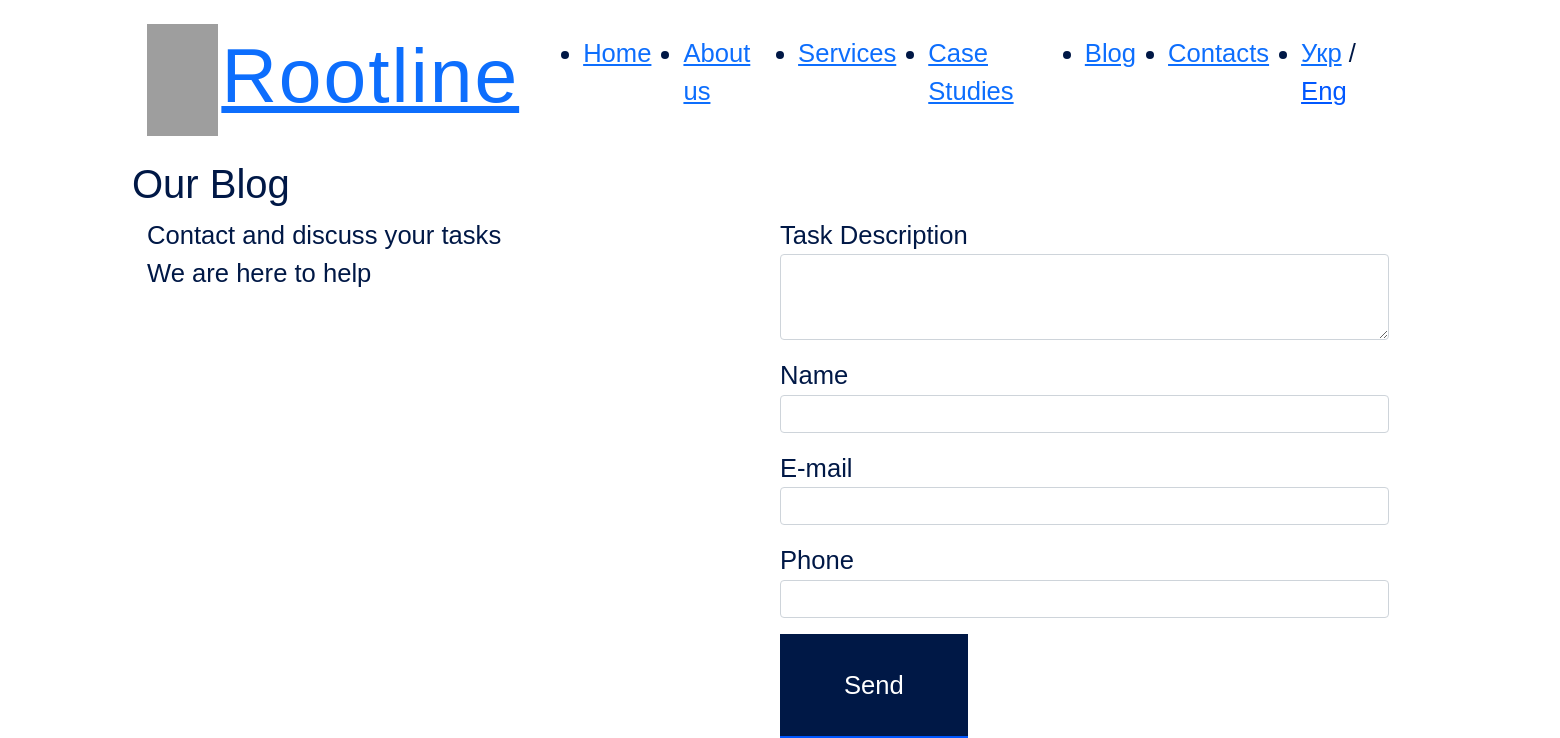
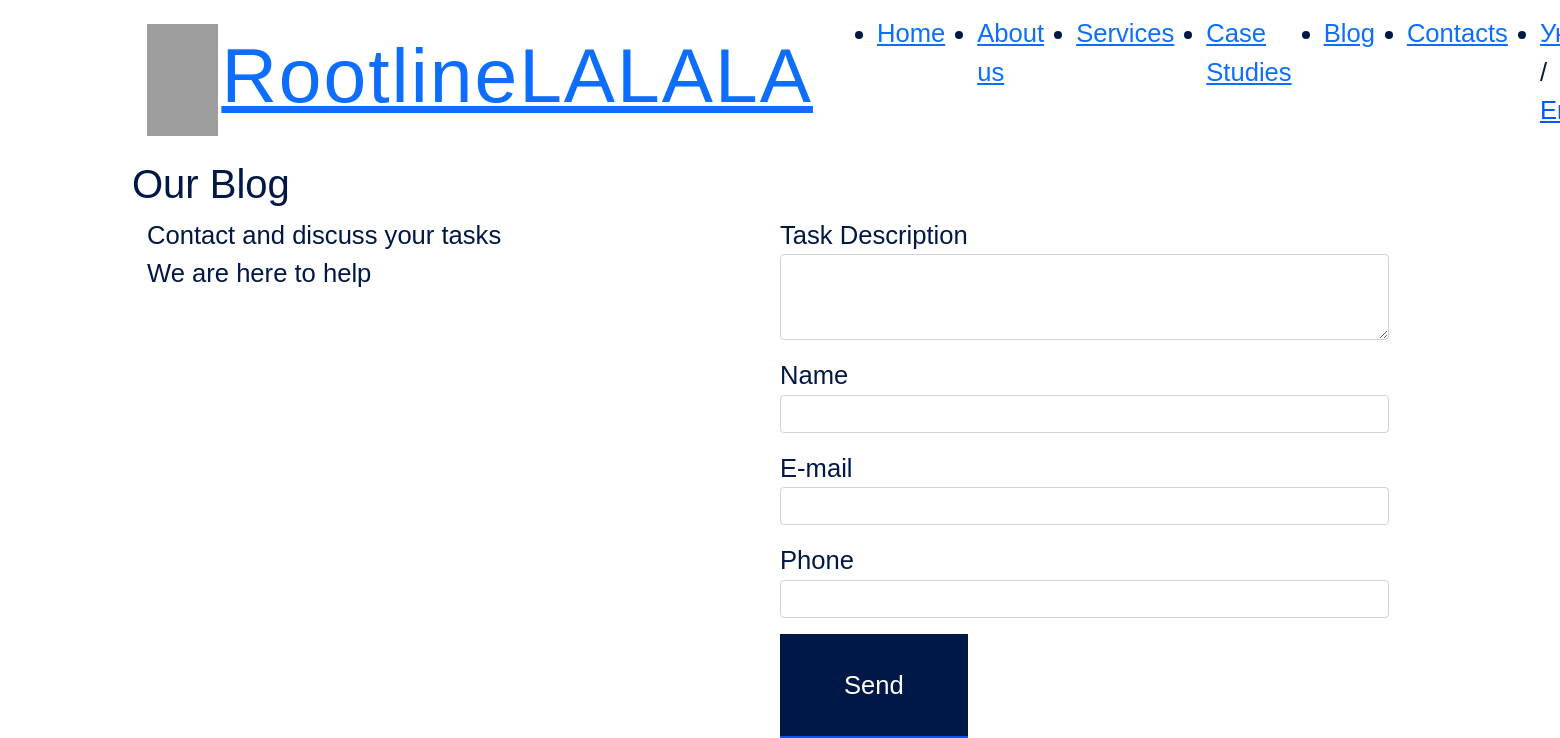
Before and after one commit to Killjoy2393/rootline, a Django app: page /en/blog/ in a window 1560 px wide; the page is wider, and only the part inside the window is pictured. Shown: the top 738 px of that part. Run offline with Django 5.2, Linux system fonts and the light colour scheme; data that the repository does not hold is empty; some libraries are stand-ins or nearby versions; some web fonts are replaced; grey boxes are pictures that could not be loaded.

Commit message:
terst GitHub webhook

```diff
--- a/website/templates/partials/header.html
+++ b/website/templates/partials/header.html
@@ -8,7 +8,7 @@
         <a href="{% url 'home' %}">
           <div class="header__logo">
             <img src="{% static 'images/logo.png' %}" loading="lazy" alt="Logo">
-            <h1 class="header__title">Rootline</h1>
+            <h1 class="header__title">RootlineLALALA</h1>
           </div>
         </a>
 
```
